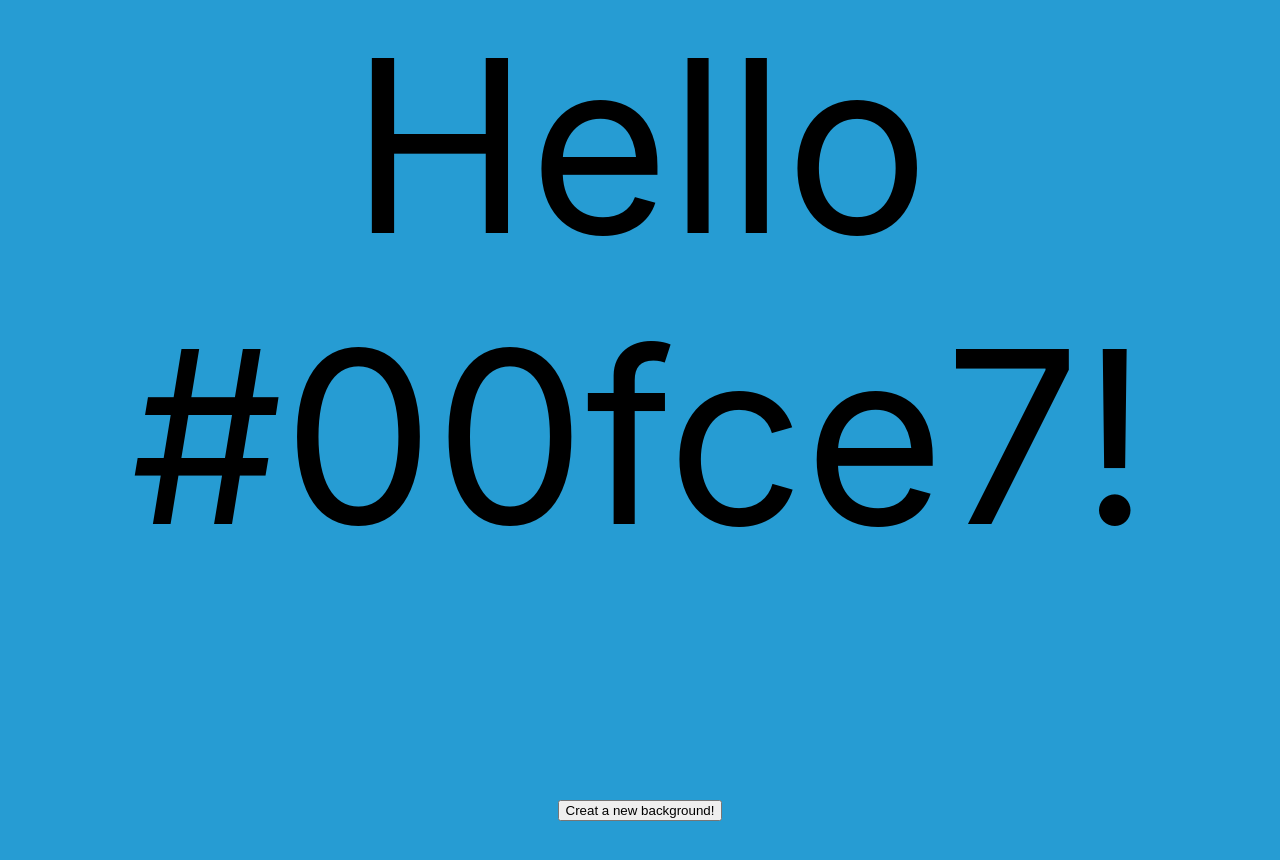
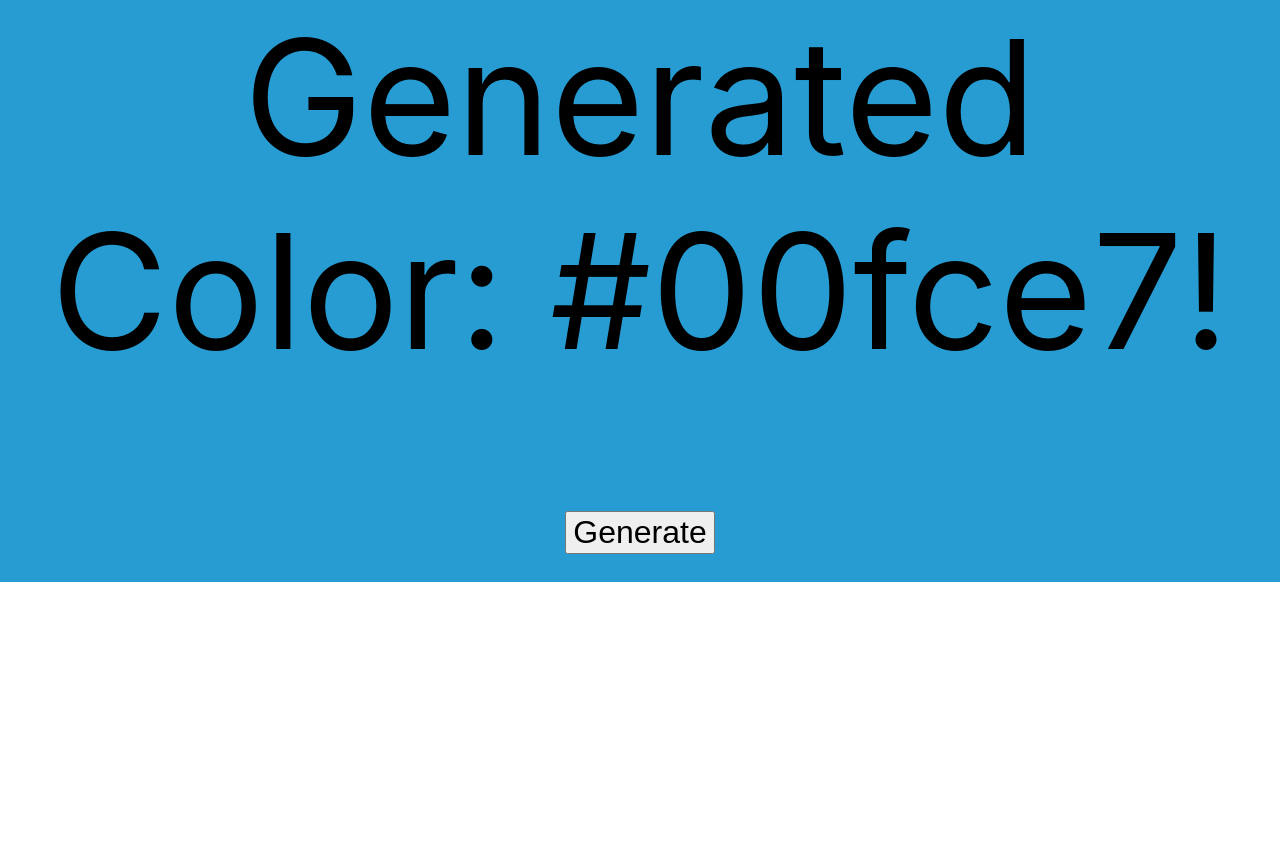
Before and after one commit to OshGin/react-randomcolor, a React (Create React App) app: page / in a window 1280 px wide. Shown: the top 860 px of the page. After the commit the page ends 800 px from the top, so only its background shows below. Built offline with nearby package versions, Linux system fonts and the light colour scheme.

Commit message:
Finish text

```diff
--- a/src/App.css
+++ b/src/App.css
@@ -38,5 +38,5 @@
 }
 div {
   text-align: center;
-  font-size: 15rem;
+  font-size: 10rem;
 }
--- a/src/App.js
+++ b/src/App.js
@@ -12,11 +12,9 @@ function App() {
         height: 'auto',
       }}
     >
-      Hello {randomColor()}!
+      Generated Color: {randomColor()}!
       <div>
-        <button onClick={() => setColor(randomColor())}>
-          Creat a new background!
-        </button>
+        <button onClick={() => setColor(randomColor())}>Generate</button>
       </div>
     </div>
   );
--- a/src/index.css
+++ b/src/index.css
@@ -7,6 +7,10 @@ body {
   -moz-osx-font-smoothing: grayscale;
 }
 
+button {
+  font-size: 2rem;
+}
+
 code {
   font-family: source-code-pro, Menlo, Monaco, Consolas, 'Courier New',
     monospace;
```
